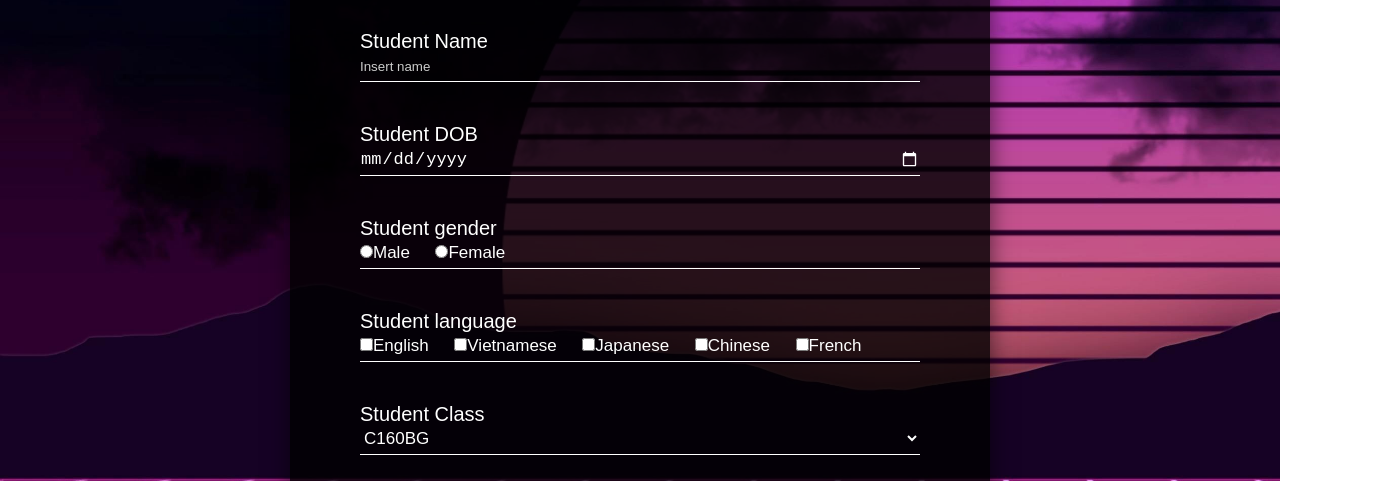
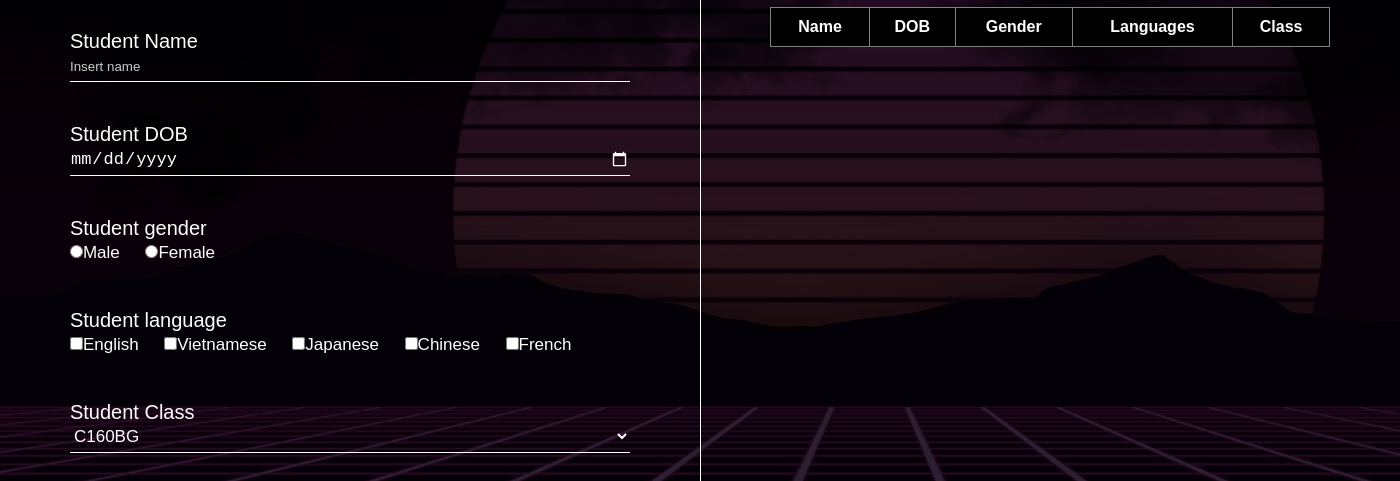
Before and after one commit to KhangT2305E/baithuchanhso2, a plain HTML site: page index.html in a window 1280 px wide. Shown: the part 262-743 px from the top of the page, 1400 px wide, since content can reach past the window. Drawn offline with Linux system fonts and the light colour scheme; a web font is replaced by a local one.

Commit message:
Update styleIndex.css

```diff
--- a/styleIndex.css
+++ b/styleIndex.css
@@ -10,12 +10,22 @@ body {
 }
 
 .wrapper {
-    width: 700px;
+    width: 1400px;
     background: rgba(0, 0, 0, 0.8);
     margin: 12% auto;
     padding: 50px 0;
     color: #fff;
     box-shadow: 0 0 20px 2px rgba(0, 0, 0, 0.5);
+    display: flex;
+}
+
+.left {
+    width: 700px;
+    border-right: 1px solid #fff;
+}
+
+.right {
+    width: 700px;
 }
 
 h1 {
@@ -73,12 +83,11 @@ input[type="date"]::-webkit-calendar-picker-indicator {
     width: 80%;
     padding-top: 10px;
     padding-bottom: 5px;
-    border-bottom: 1px solid #fff;
 }
 
 .genderChoose .radio-value {
     padding-right: 20px;
-    margin-top: 10px;
+    padding-top: 20px;
     font-size: 17px;
     font-weight: lighter;
 }
@@ -89,12 +98,11 @@ input[type="date"]::-webkit-calendar-picker-indicator {
     width: 80%;
     padding-top: 10px;
     padding-bottom: 5px;
-    border-bottom: 1px solid #fff;
 }
 
 .languageChoose .radio-value {
     padding-right: 20px;
-    margin-top: 10px;
+    margin-top: 20px;
     font-size: 17px;
     font-weight: lighter;
 }
```
